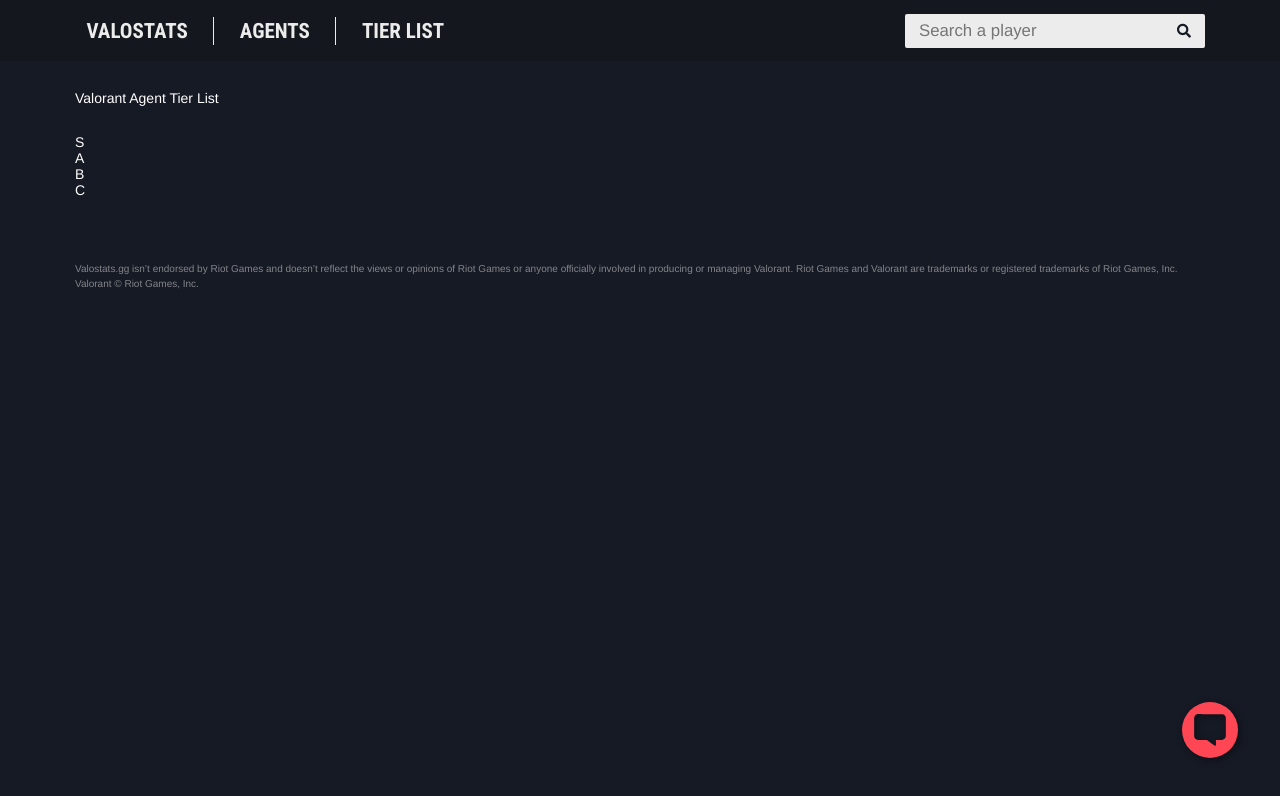
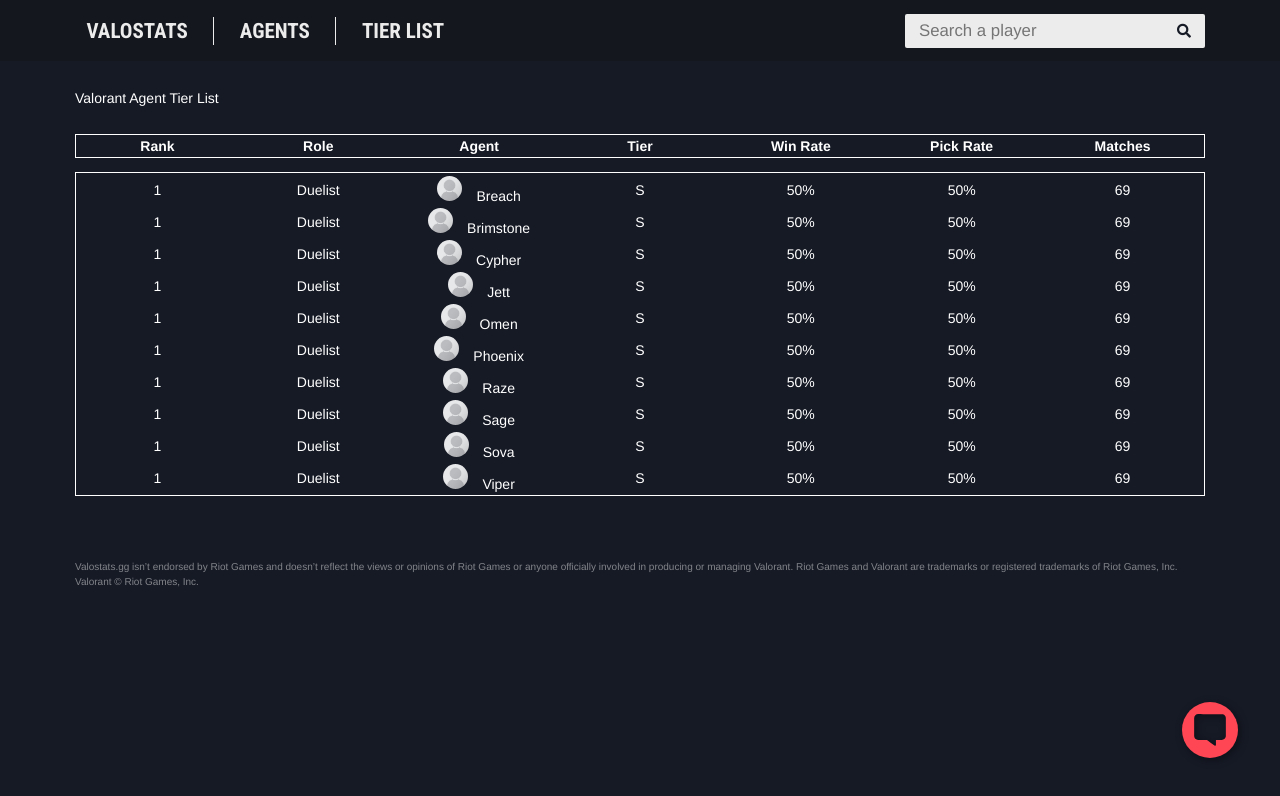
Before and after one commit to bobaec/valostats, a React (Create React App) app: page /tierlist in a window 1280 px wide. Shown: the top 796 px of the page. Built offline with nearby package versions, Linux system fonts and the light colour scheme.

Commit message:
add very basic structure to tier list, need brainstorming on how api values will be sent, needs further styling

```diff
--- /dev/null
+++ b/src/Components/TierListPage/TierListContent/TierListContent.jsx
@@ -0,0 +1,20 @@
+import React from 'react';
+import useAgentPortraits from 'Hooks/useAgentPortraits';
+
+export default function TierListContent(props) {
+  const img = useAgentPortraits(props.agent);
+  return (
+    <tr>
+      <td>{props.rank}</td>
+      <td>{props.role}</td>
+      <td>
+        <img className={'tier-list-agent-icon'} src={img} alt='' />
+        {props.agent}
+      </td>
+      <td>{props.tier}</td>
+      <td>{props.winRate}</td>
+      <td>{props.pickRate}</td>
+      <td>{props.matches}</td>
+    </tr>
+  );
+}
--- a/src/Components/TierListPage/TierListPage.jsx
+++ b/src/Components/TierListPage/TierListPage.jsx
@@ -1,14 +1,57 @@
 import React from 'react';
+import TierListContent from './TierListContent/TierListContent';
+export default function TierListPage(props) {
+  const agentList = [
+    'Breach',
+    'Brimstone',
+    'Cypher',
+    'Jett',
+    'Omen',
+    'Phoenix',
+    'Raze',
+    'Sage',
+    'Sova',
+    'Viper',
+  ].map((agentListItem) => (
+    <TierListContent
+      rank={'1'}
+      role={'Duelist'}
+      agent={agentListItem}
+      tier={'S'}
+      winRate={'50%'}
+      pickRate={'50%'}
+      matches={'69'}
+    />
+  ));
 
-export default function TierListPage(props) {
   return (
     <div className='tier-list-wrapper'>
       <div className='tier-list-description'>Valorant Agent Tier List</div>
       <div className='tier-list-container'>
-        <div className='s-tier'>S</div>
-        <div className='a-tier'>A</div>
-        <div className='b-tier'>B</div>
-        <div className='c-tier'>C</div>
+        <table className='tier-list-table'>
+          <tr className='tier-list-table-header'>
+            <th>Rank</th>
+            <th>Role</th>
+            <th>Agent</th>
+            <th>Tier</th>
+            <th>Win Rate</th>
+            <th>Pick Rate</th>
+            <th>Matches</th>
+          </tr>
+        </table>
+        <table className='tier-list-table-contents'>{agentList}</table>
+        {/* <div className='tier-list-table'>
+          <div className='tier-list-table-header'>
+            <div className='tier-list-rank'>Rank</div>
+            <div className='tier-list-role'>Role</div>
+            <div className='tier-list-agent'>Agent</div>
+            <div className='tier-list-tier'>Tier</div>
+            <div className='tier-list-win-rate'>Win Rate</div>
+            <div className='tier-list-pick-rate'>Pick Rate</div>
+            <div className='tier-list-matches'>Matches</div>
+          </div>
+          <div className='tier-list-table-contents'>{agentList}</div>
+        </div> */}
       </div>
     </div>
   );
--- /dev/null
+++ b/src/Styles/TierListContent.scss
@@ -0,0 +1,15 @@
+@import 'colors.scss';
+.tier-list-table-contents {
+  border: 1px solid white;
+  table-layout: fixed;
+  width: 100%;
+  justify-content: space-evenly;
+  text-align: center;
+  margin-top: 1em;
+}
+.tier-list-agent-icon {
+  height: 25px;
+  width: 25px;
+  border-radius: 50%;
+  margin-right: 1em;
+}
--- a/src/Styles/TierListPage.scss
+++ b/src/Styles/TierListPage.scss
@@ -1,3 +1,5 @@
+@import 'colors.scss';
+
 .tier-list-wrapper {
   display: flex;
   flex-direction: column;
@@ -6,5 +8,15 @@
   margin: 2em auto;
   .tier-list-container {
     margin: 2em 0;
+    .tier-list-table {
+      border: 1px solid white;
+      table-layout: fixed;
+      width: 100%;
+      justify-content: space-between;
+      .tier-list-table-header {
+      }
+      .tier-list-table-contents {
+      }
+    }
   }
 }
--- a/src/Styles/main.scss
+++ b/src/Styles/main.scss
@@ -21,3 +21,4 @@
 @import 'Styles/TempHome.scss';
 @import 'Styles/TempMessage.scss';
 @import 'Styles/TierListPage.scss';
+@import 'Styles/TierListContent.scss';
```
